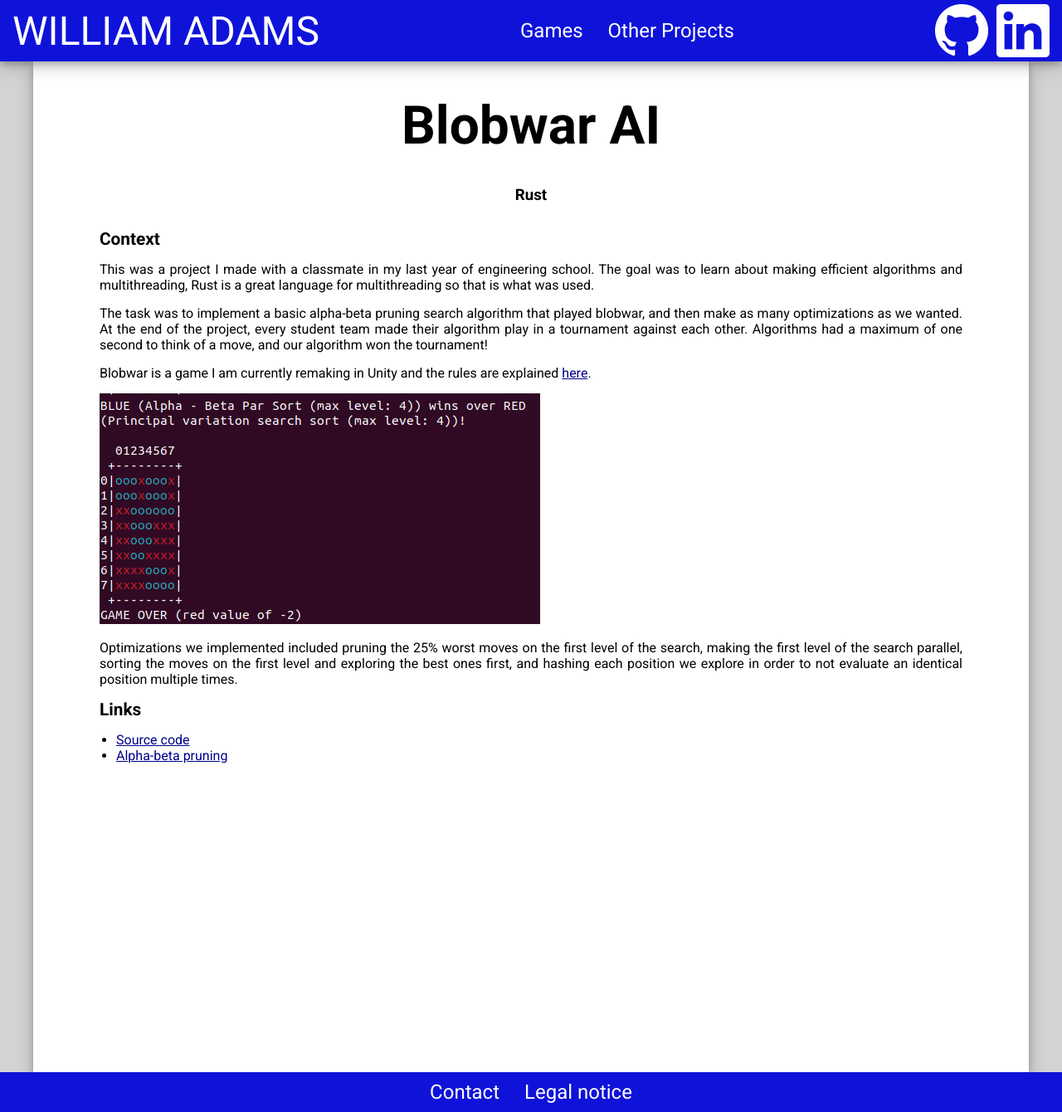
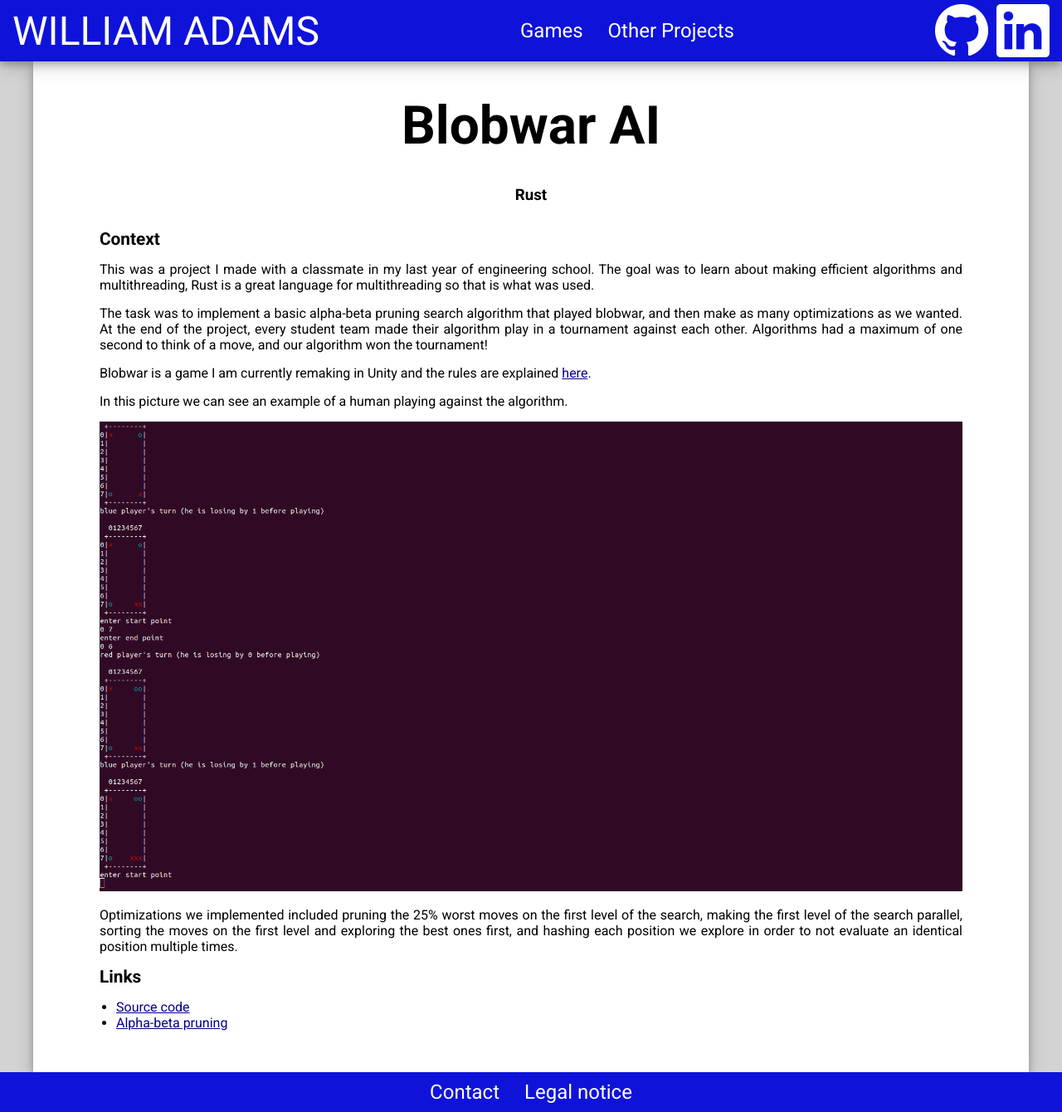
Before and after one commit to WillTheWizard42/WillTheWizard42.github.io, a Jekyll site: the page built from _other-projects/blobwar-ai.md, in a window 1280 px wide and 1340 px high. Shown: the whole window at 83% size. Built offline with Jekyll 4.4.1, drawn with Linux system fonts in a browser that asks for light colours.

Commit message:
Changed blobwar ai picture and source code link

```diff
--- a/_other-projects/blobwar-ai.md
+++ b/_other-projects/blobwar-ai.md
@@ -10,11 +10,13 @@ The task was to implement a basic alpha-beta pruning search algorithm that playe
 
 Blobwar is a game I am currently remaking in Unity and the rules are explained [here](/solo-games/blobwar-game).
 
-![Blobwar AI](/assets/pictures/Blobwar-ai-preview.png)
+In this picture we can see an example of a human playing against the algorithm.
+
+![Blobwar AI](/assets/pictures/Blobwar-ai-example.png)
 
 Optimizations we implemented included pruning the 25% worst moves on the first level of the search, making the first level of the search parallel, sorting the moves on the first level and exploring the best ones first, and hashing each position we explore in order to not evaluate an identical position multiple times.
 
 #### Links
 
-- [Source code](https://gitlab.com/adamsw/blobwar)
+- [Source code](https://github.com/WillTheWizard42/blobwar-ai)
 - [Alpha-beta pruning](https://en.wikipedia.org/wiki/Alpha%E2%80%93beta_pruning)
```
Also changed, not shown: assets/pictures/Blobwar-ai-example.png (added).
